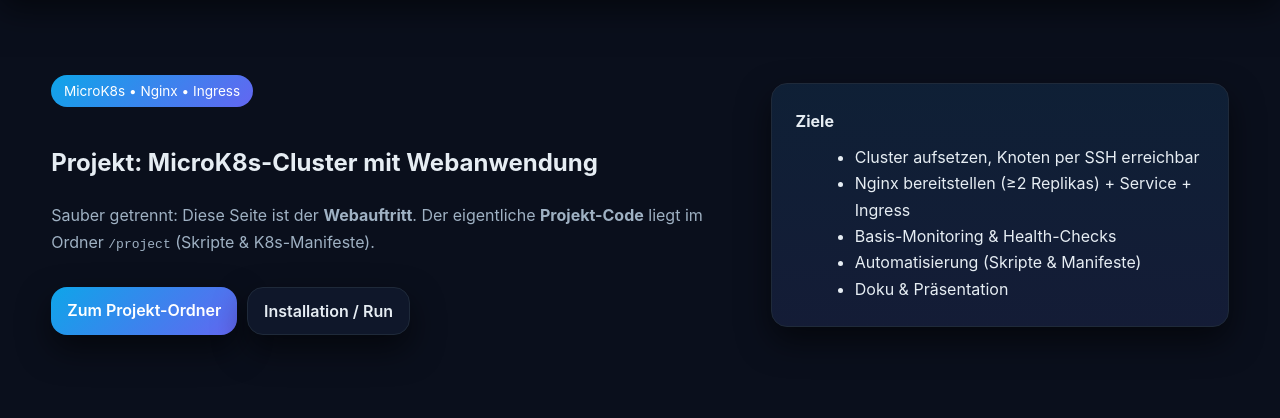
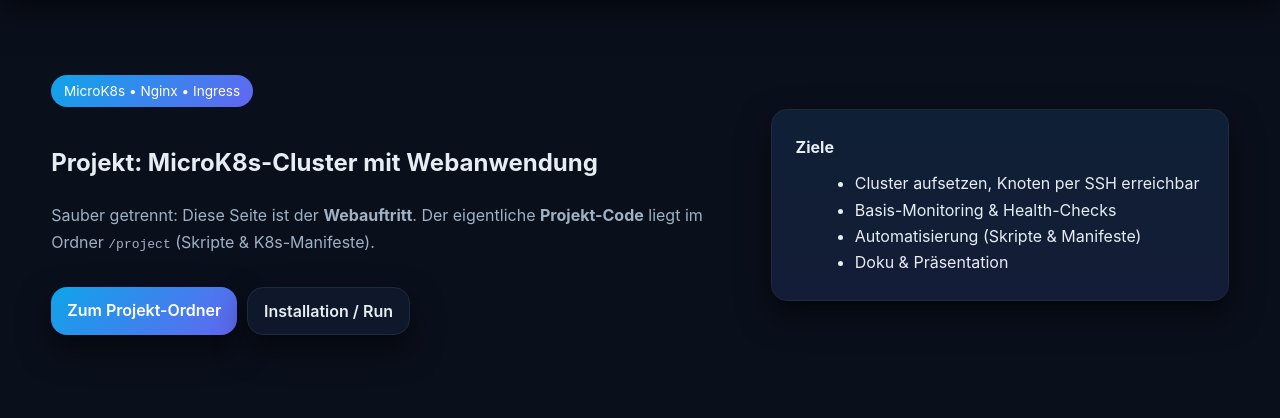
Before and after one commit to lkwdriver98/LF12b, a website: page public/index.html in a window 1280 px wide. Shown: the part 158-576 px from the top of the page. Drawn offline with Linux system fonts and the light colour scheme.

Commit message:
Update index.html

```diff
--- a/public/index.html
+++ b/public/index.html
@@ -116,7 +116,6 @@
           <strong>Ziele</strong>
           <ul style="margin:.6rem 0 0 1.2rem">
             <li>Cluster aufsetzen, Knoten per SSH erreichbar</li>
-            <li>Nginx bereitstellen (≥2 Replikas) + Service + Ingress</li>
             <li>Basis-Monitoring &amp; Health-Checks</li>
             <li>Automatisierung (Skripte &amp; Manifeste)</li>
             <li>Doku &amp; Präsentation</li>
```
